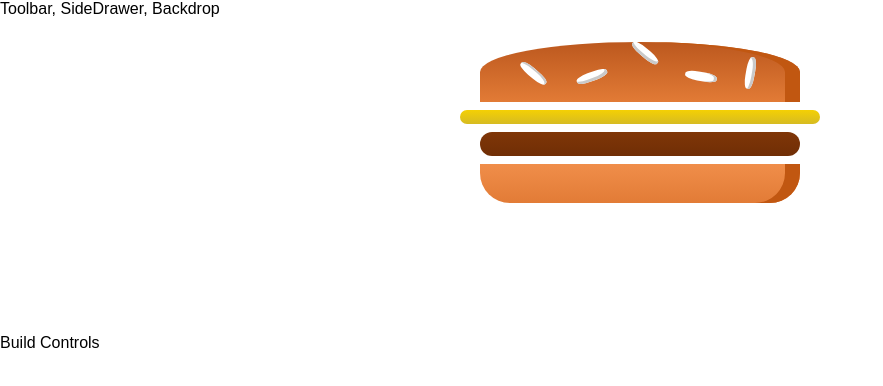
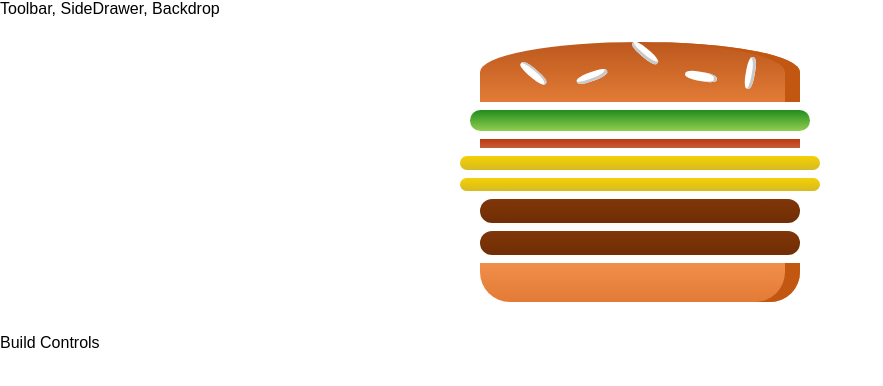
Before and after one commit to Kudoas/burger-builder, a React (Create React App) app: page / in a window 1280 px wide. Shown: the top 386 px of the page, without its empty margins (0-883 px from the left). Built offline with nearby package versions, Linux system fonts and the light colour scheme; a web font is replaced by a local one.

Commit message:
:lipstick: add burger ingredients state

```diff
--- a/src/components/Burger/Burger.js
+++ b/src/components/Burger/Burger.js
@@ -4,11 +4,16 @@
 import BurgerIngredient from './BurgerIngredient/BurgerIngredient'
 
 const burger = (props) => {
+    const transformdeIngredients = Object.keys(props.ingredients)
+        .map(igKey => {
+            return [...Array(props.ingredients[igKey])].map((_, i) => {
+                return <BurgerIngredient key={igKey + i} type={igKey} />
+            });
+        });
     return (
         <div className={classes.Burger}>
             <BurgerIngredient type='bread-top' />
-            <BurgerIngredient type='cheese' />
-            <BurgerIngredient type='meat' />
+            {transformdeIngredients}
             <BurgerIngredient type='bread-bottom' />
         </div>
     );
--- a/src/containers/BurgerBuilder/BurgerBuilder.js
+++ b/src/containers/BurgerBuilder/BurgerBuilder.js
@@ -4,10 +4,22 @@
 import Burger from '../../components/Burger/Burger'
 
 class BurgerBuilder extends Component {
+    // constructor(props) {
+    //     super(props);
+    //     this.state = {...}
+    // }
+    state = {
+        ingredients: {
+            salad: 1,
+            bacon: 1,
+            cheese: 2,
+            meat: 2,
+        }
+    }
     render() {
         return (
             <Aux>
-                <Burger />
+                <Burger ingredients={this.state.ingredients} />
                 <div>Build Controls</div>
             </Aux>
         );
```
